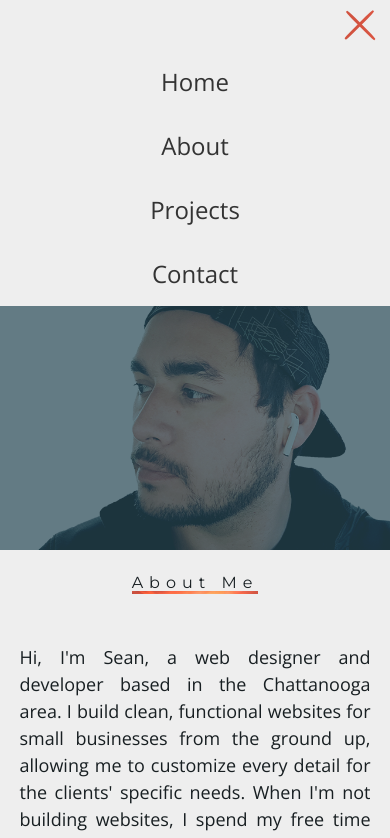
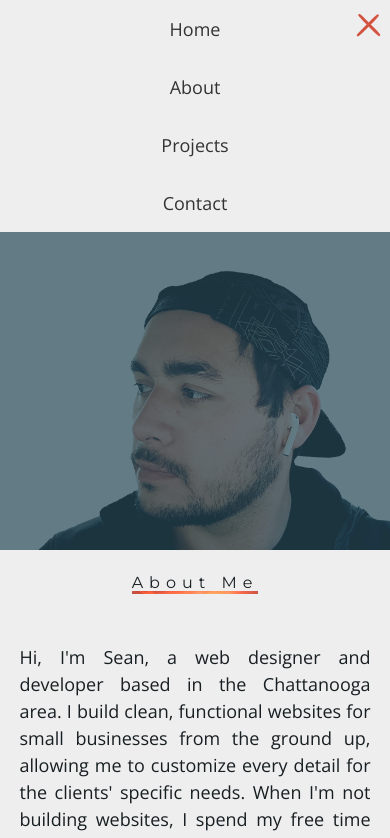
Before and after one commit to khottavong/portfolio, a plain HTML site: page index.html in a window 390 px wide. Both pictures are taken after a click on the element 360 px from the left and 24 px from the top of the page. Shown: the top 838 px of the page. Drawn offline with nearby package versions, Linux system fonts and the light colour scheme.

Commit message:
hamburger

```diff
--- a/css/styles.css
+++ b/css/styles.css
@@ -576,14 +576,14 @@ i {
     padding: 0;
     margin: 0;
     cursor: pointer;
-    top: 0;
+    top: 8px;
     right: 10px;
-    z-index: 101;
+    z-index: 102;
   }
   .bar1, .bar2, .bar3 {
     height: 3px;
-    width: 40px;
-    margin: 10px auto;
+    width: 30px;
+    margin: 6px auto;
     border-radius: 25%;
     background: url('../partial-bg-nav.jpg');
     -webkit-transform: rotate(0) translate(0, 0);
@@ -592,8 +592,8 @@ i {
   }
   /* Rotate first bar */
   .change .bar1 {
-    -webkit-transform: rotate(-45deg) translate(-10px, 10px);
-    transform: rotate(-45deg) translate(-10px, 9px);
+    -webkit-transform: rotate(-45deg) translate(-5px, 10px);
+    transform: rotate(-45deg) translate(-5px, 9px);
     transition: all .35s cubic-bezier(0.785, 0.135, 0.150, 0.860);
   }
   /* Fade out the second bar */
@@ -603,8 +603,8 @@ i {
   }
   /* Rotate last bar */
   .change .bar3 {
-    -webkit-transform: rotate(45deg);
-    transform: rotate(45deg) translate(-8px, -9px);
+    -webkit-transform: rotate(45deg) translate(-3px, -9px);
+    transform: rotate(45deg) translate(-3px, -9px);
     transition: all .35s cubic-bezier(0.785, 0.135, 0.150, 0.860);
   }
   .burger-nav {
@@ -613,20 +613,22 @@ i {
     flex-direction: column;
     width: 100vw;
     background-color: #eee;
-    z-index: 99;
+    z-index: 101;
     right: 0;
-    top: 50px;
+    top: 0;
+    opacity: 0;
     transform: translateY(-300px);
-    transition: transform .35s cubic-bezier(0.785, 0.135, 0.150, 0.860);
+    transition: all .35s cubic-bezier(0.785, 0.135, 0.150, 0.860);
   }
   .burger-transition {
+    opacity: 1;
     transform: translateY(0);
-    transition: transform .35s cubic-bezier(0.785, 0.135, 0.150, 0.860);
+    transition: all .35s cubic-bezier(0.785, 0.135, 0.150, 0.860);
   }
   .burger-nav a {
     text-decoration: none;
     color: #333;
-    font-size: 24px;
+    font-size: 18px;
     margin: 20px auto;
     font-weight: lighter;
   }
```
